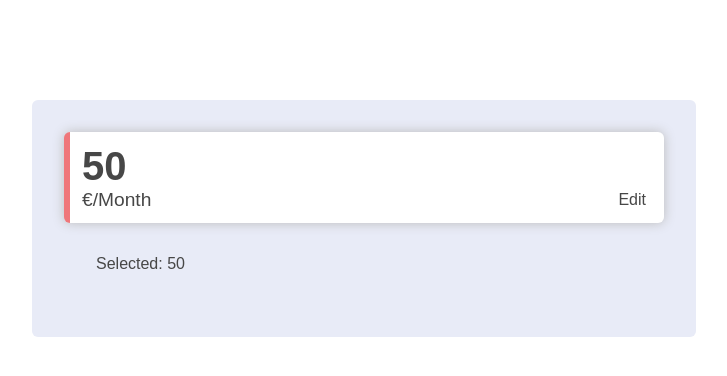
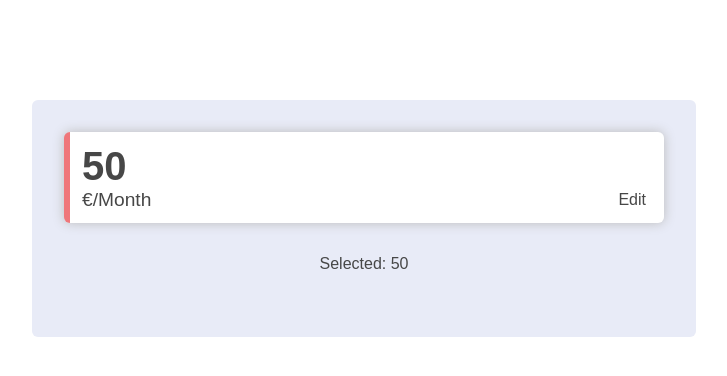
Before and after one commit to AnikaErceg/select-slider, a Vue app: page / in a window 1280 px wide. Shown: the top 376 px of the page, without its empty margins (276-1003 px from the left). Built offline with nearby package versions, Linux system fonts and the light colour scheme.

Commit message:
style changes

```diff
--- a/src/assets/styles.css
+++ b/src/assets/styles.css
@@ -15,6 +15,9 @@ body {
     width: 37.5rem;
     border-radius: 6px;
     padding: 2rem;
+    display: flex;
+    align-items: center;
+    flex-direction: column;
 }
 
 /* styles for initial view of select */
@@ -49,6 +52,10 @@ body {
     font-size: 1rem;
     color: #474747;
 }
+.select-wrapper {
+    width: 100%;
+}
+
 .select-box {
     height: 80px;
 }
--- a/src/components/swipe-slider/BaseSelect.vue
+++ b/src/components/swipe-slider/BaseSelect.vue
@@ -1,5 +1,5 @@
 <template>
-  <div>
+  <div class="select-wrapper">
     <div v-show="showTitleCard" class="initial-view clickable" @click="onSelectEdit">
       <div class="title">{{selected}}</div>
       <div class="bottom">
```
